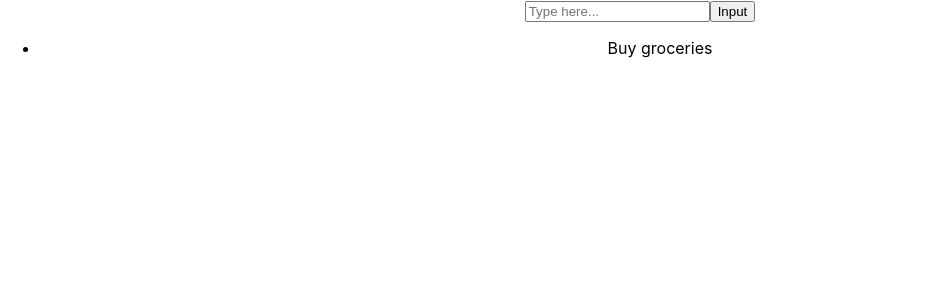
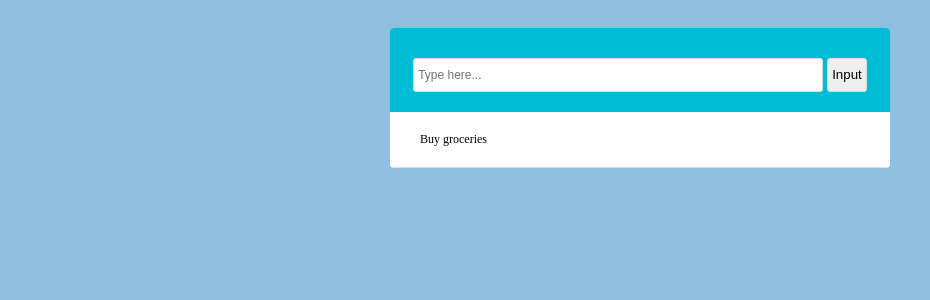
Before and after one commit to gigiskarlett/to-do-hooks, a React (Create React App) app: page / in a window 1280 px wide. Shown: the top 300 px of the page, without its empty margins (0-930 px from the left). Built offline with nearby package versions, Linux system fonts and the light colour scheme.

Commit message:
styled comp

```diff
--- a/src/App.js
+++ b/src/App.js
@@ -4,6 +4,7 @@ import "./App.css";
 const App = () => {
 	const [list, setList] = useState([{ id: "5", value: "Buy groceries" }]);
 	const [item, setItem] = useState("");
+	const [count, setCount] = useState(0);
 
 	const addItem = () => {
 		const newItem = {
@@ -24,6 +25,7 @@ const App = () => {
 				onChange={(e) => setItem(e.target.value)}
 			/>
 			<button onClick={() => addItem()}>Input</button>
+			<button onClick={() => setCount(count + 1)}>{count}</button>
 			<ul>
 				{list.map((item) => (
 					<li key={item.id}>{item.value}</li>
--- a/src/App1.js
+++ b/src/App1.js
@@ -1,4 +1,6 @@
 import React from "react";
+
+import styled from "styled-components";
 import "./App.css";
 
 class App1 extends React.Component {
@@ -10,7 +12,9 @@ class App1 extends React.Component {
 		};
 	}
 
-	addItem() {
+	addItem(e) {
+		e.preventDefault();
+		if (this.state.item !== "") {
 			const newItem = {
 				id: 1 + Math.random(),
 				value: this.state.item.slice(),
@@ -19,7 +23,8 @@ class App1 extends React.Component {
 			let list = [...this.state.list];
 			list.push(newItem);
 
-		this.setState({ list, newItem });
+			this.setState({ list, newItem, item: "" });
+		}
 	}
 
 	updateItem(key, value) {
@@ -30,21 +35,93 @@ class App1 extends React.Component {
 
 	render() {
 		let list = this.state.list.map((item, index) => {
-			return <li key={item.id}>{item.value}</li>;
+			return (
+				<ListItem key={item.id}>
+					<TaskText>{item.value}</TaskText>
+				</ListItem>
+			);
 		});
 		return (
-			<div className="App">
-				<input
+			<ToDoContainer>
+				<ToDoList>
+					<TodoHeader>
+						<form onSubmit={(e) => this.addItem(e)}>
+							<Input
 								type="text"
 								placeholder="Type here..."
 								value={this.state.item}
 								onChange={(e) => this.updateItem("item", e.target.value)}
 							/>
-				<button onClick={() => this.addItem()}>Input</button>
-				<ul>{list}</ul>
-			</div>
+							<Button>Input</Button>
+						</form>
+					</TodoHeader>
+					<ListCont>{list}</ListCont>
+				</ToDoList>
+			</ToDoContainer>
 		);
 	}
 }
 
+const Input = styled.input`
+	margin-top: 10px;
+	border-width: 0;
+	border-radius: 3px;
+	width: 80%;
+	font-size: 12px;
+	height: 24px;
+	padding: 4px;
+	border: 1px solid gainsboro;
+	color: #5f6769;
+`;
+
+const Button = styled.button`
+	border-width: 0;
+	border-radius: 3px;
+	margin-left: 4px;
+	height: 34px;
+	padding: 4px;
+	border: 1px solid gainsboro;
+`;
+
+const ListCont = styled.div`
+	justify-content: center;
+	display: flex;
+	flex-direction: column;
+`;
+
+const ListItem = styled.li`
+	list-style: none;
+	padding: 20px;
+	justify-content: space-between;
+	align-items: center;
+	border-bottom: 1px solid gainsboro;
+	display: flex;
+`;
+
+const TaskText = styled.p`
+	font-size: 12px;
+	margin: 0;
+	max-width: 360px;
+	padding-left: 10px;
+`;
+
+const ToDoList = styled.div`
+	text-align: center;
+	background-color: white;
+	width: 500px;
+	border-radius: 4px;
+	overflow: hidden;
+`;
+
+const ToDoContainer = styled.div`
+	justify-content: center;
+	padding: 20px;
+	display: flex;
+`;
+
+const TodoHeader = styled.div`
+	padding: 20px 0;
+	background-color: #00bcd4;
+	overflow: hidden;
+`;
 export default App1;
--- a/src/index.css
+++ b/src/index.css
@@ -1,13 +1,3 @@
-body {
-  margin: 0;
-  font-family: -apple-system, BlinkMacSystemFont, 'Segoe UI', 'Roboto', 'Oxygen',
-    'Ubuntu', 'Cantarell', 'Fira Sans', 'Droid Sans', 'Helvetica Neue',
-    sans-serif;
-  -webkit-font-smoothing: antialiased;
-  -moz-osx-font-smoothing: grayscale;
+html {
+	background-color: #8fbfe0;
 }
-
-code {
-  font-family: source-code-pro, Menlo, Monaco, Consolas, 'Courier New',
-    monospace;
-}
--- a/src/index.js
+++ b/src/index.js
@@ -1,14 +1,14 @@
-import React from 'react';
-import ReactDOM from 'react-dom';
-import './index.css';
-import App from './App';
-import * as serviceWorker from './serviceWorker';
+import React from "react";
+import ReactDOM from "react-dom";
+import "./index.css";
+import App1 from "./App1";
+import * as serviceWorker from "./serviceWorker";
 
 ReactDOM.render(
-  <React.StrictMode>
-    <App />
-  </React.StrictMode>,
-  document.getElementById('root')
+	<React.StrictMode>
+		<App1 />
+	</React.StrictMode>,
+	document.getElementById("root")
 );
 
 // If you want your app to work offline and load faster, you can change
```
Also changed, not shown: package.json (+6 -1 lines), 1 other file (tests, documents, lock files or other folders). Lines whose indentation alone changed are shown as unchanged.
